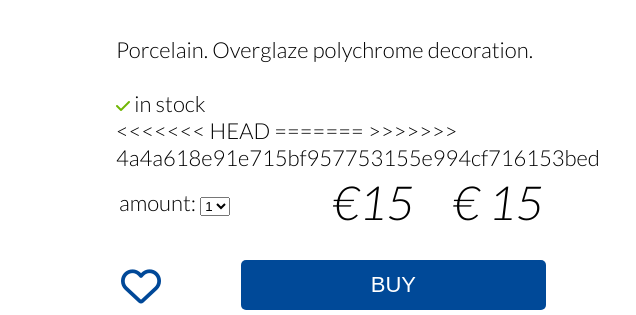
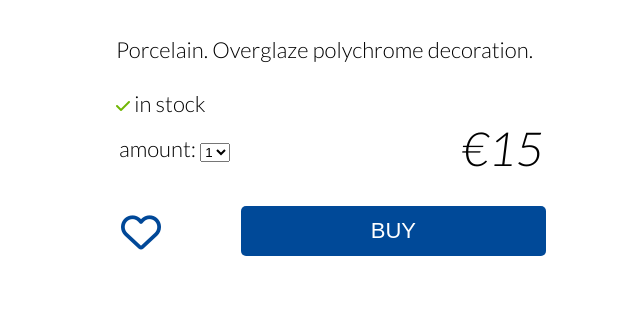
Before and after one commit to AlikiKap/htmlTeamProject, a plain HTML site: page productPage.html in a window 1280 px wide. Shown: the part 386-701 px from the top of the page, 644-1280 px from the left. Drawn offline with Linux system fonts and the light colour scheme.

Commit message:
Update productPage.html

```diff
--- a/productPage.html
+++ b/productPage.html
@@ -46,11 +46,7 @@
               <option value="5">5</option>
              </select>
              </form></td>
-<<<<<<< HEAD
              <td><div class="price"><i>&#8364;15</i></div></td>
-=======
-             <td><div class="price"><i>&#8364; 15</i></div></td>
->>>>>>> 4a4a618e91e715bf957753155e994cf716153bed
          </table>
              <br>
          <button class="icon"><i class="far fa-heart"></i></button>
```
